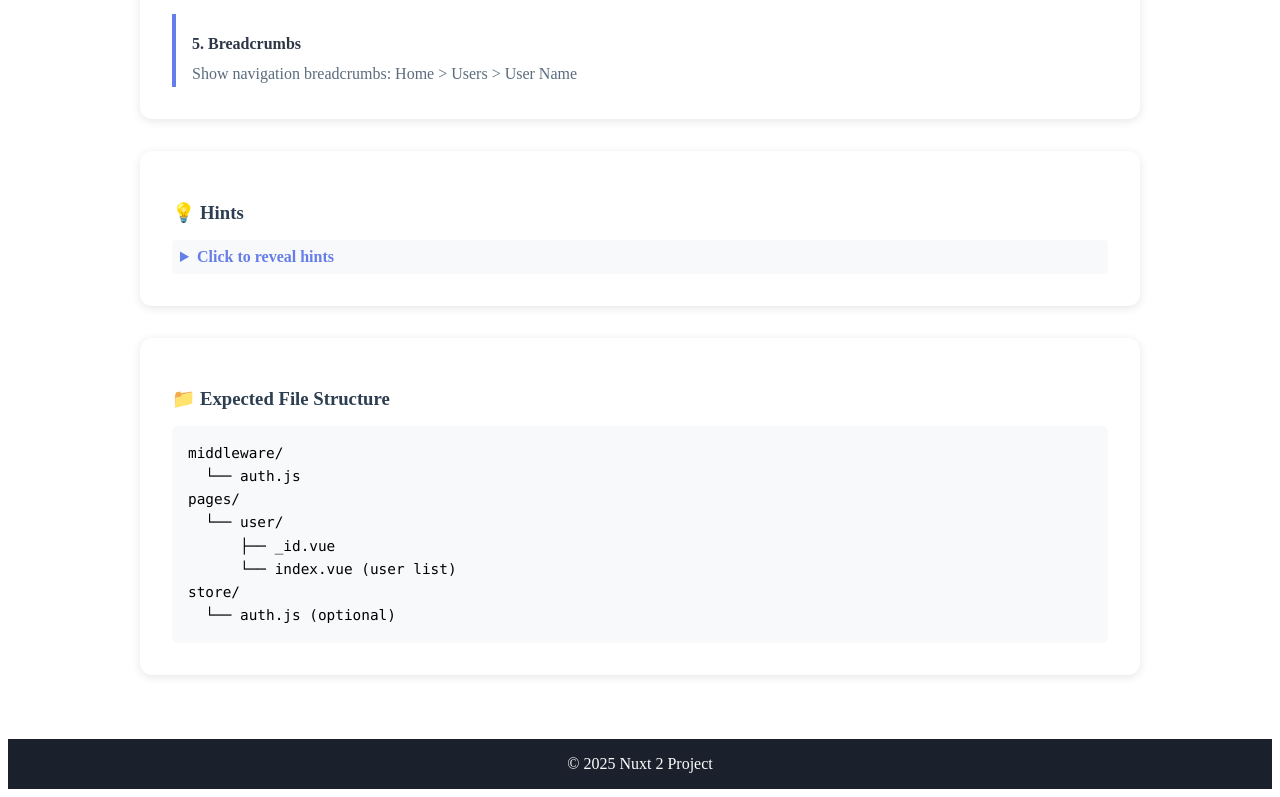
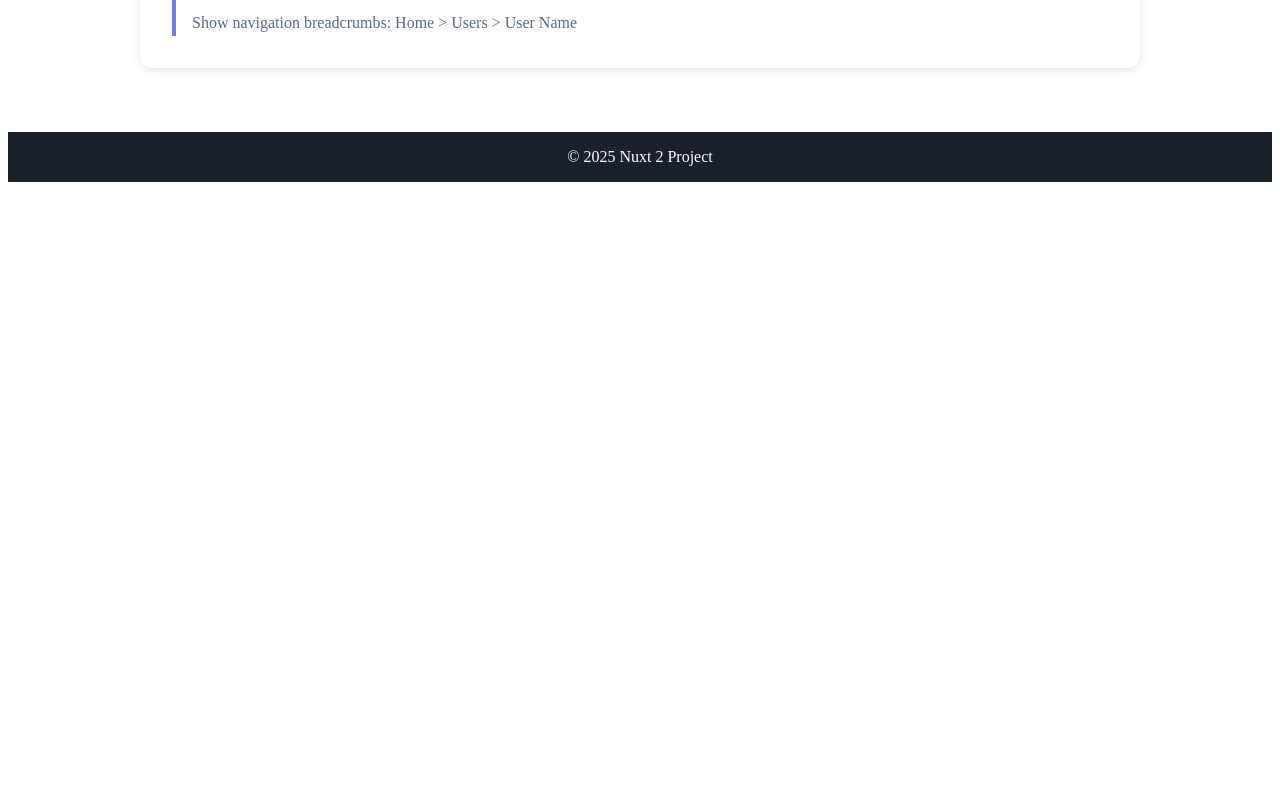
Before and after one commit to jamsmd/live-code-test, a Nuxt app: page /puzzle2 in a window 1280 px wide. Shown: the part 1457-2254 px from the top of the page. After the commit the page ends 1647 px from the top, so only its background shows below. Built offline with nearby package versions, Linux system fonts and the light colour scheme.

Commit message:
update puzzle 2

```diff
--- a/pages/puzzle2.vue
+++ b/pages/puzzle2.vue
@@ -47,12 +47,11 @@
         <div class="requirement-list">
           <div class="requirement-item">
             <h4>1. Dynamic Routes</h4>
-            <p>Create <code>pages/user/_id.vue</code> that displays user information</p>
+
           </div>
 
           <div class="requirement-item">
             <h4>2. Authentication Middleware</h4>
-            <p>Create <code>middleware/auth.js</code> that redirects unauthenticated users to login</p>
           </div>
 
           <div class="requirement-item">
@@ -72,32 +71,6 @@
         </div>
       </div>
 
-      <div class="hints-section">
-        <h3>💡 Hints</h3>
-        <details>
-          <summary>Click to reveal hints</summary>
-          <ul>
-            <li>Use <code>validate()</code> method in pages to validate route parameters</li>
-            <li>Middleware should check authentication status and redirect if needed</li>
-            <li>Use <code>asyncData()</code> to fetch user data server-side</li>
-            <li>Handle errors with <code>error()</code> method</li>
-            <li>Consider using Vuex for authentication state management</li>
-            <li>Remember to handle both client-side and server-side navigation</li>
-          </ul>
-        </details>
-      </div>
-
-      <div class="file-structure">
-        <h3>📁 Expected File Structure</h3>
-        <pre><code>middleware/
-  └── auth.js
-pages/
-  └── user/
-      ├── _id.vue
-      └── index.vue (user list)
-store/
-  └── auth.js (optional)</code></pre>
-      </div>
     </div>
   </div>
 </template>
```
